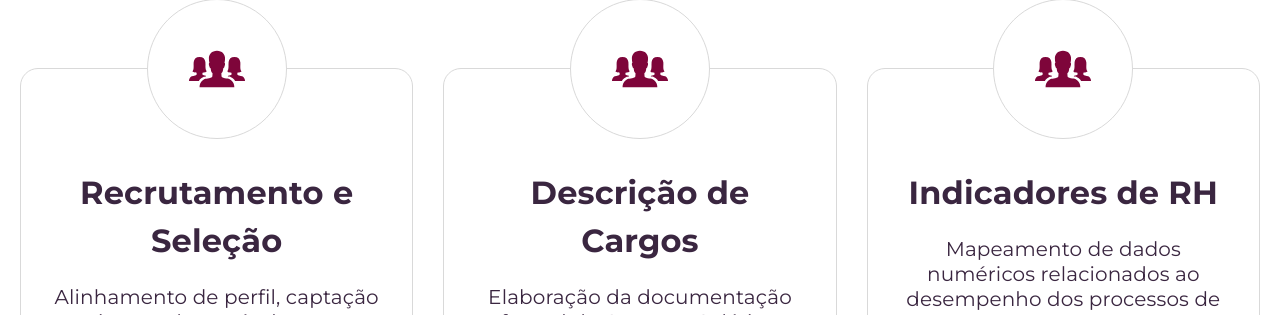
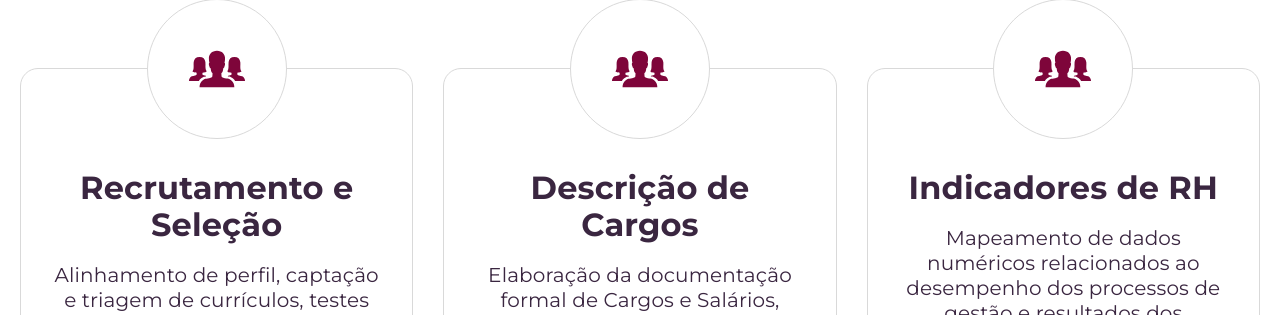
Before and after one commit to MPCGomes/logumrh, a Next.js app in the folder frontend-web/: page / in a window 1280 px wide. Shown: the part 2912-3227 px from the top of the page. Built offline with nearby package versions, Linux system fonts and the light colour scheme.

Commit message:
update service card

```diff
--- a/frontend-web/components/ServiceCard/ServiceCard.module.scss
+++ b/frontend-web/components/ServiceCard/ServiceCard.module.scss
@@ -44,6 +44,7 @@
 
 .title {
   font-size: $fs-700;
+  line-height: 37px;
   font-weight: bold;
   text-align: center;
   color: var(--text-color);
```
